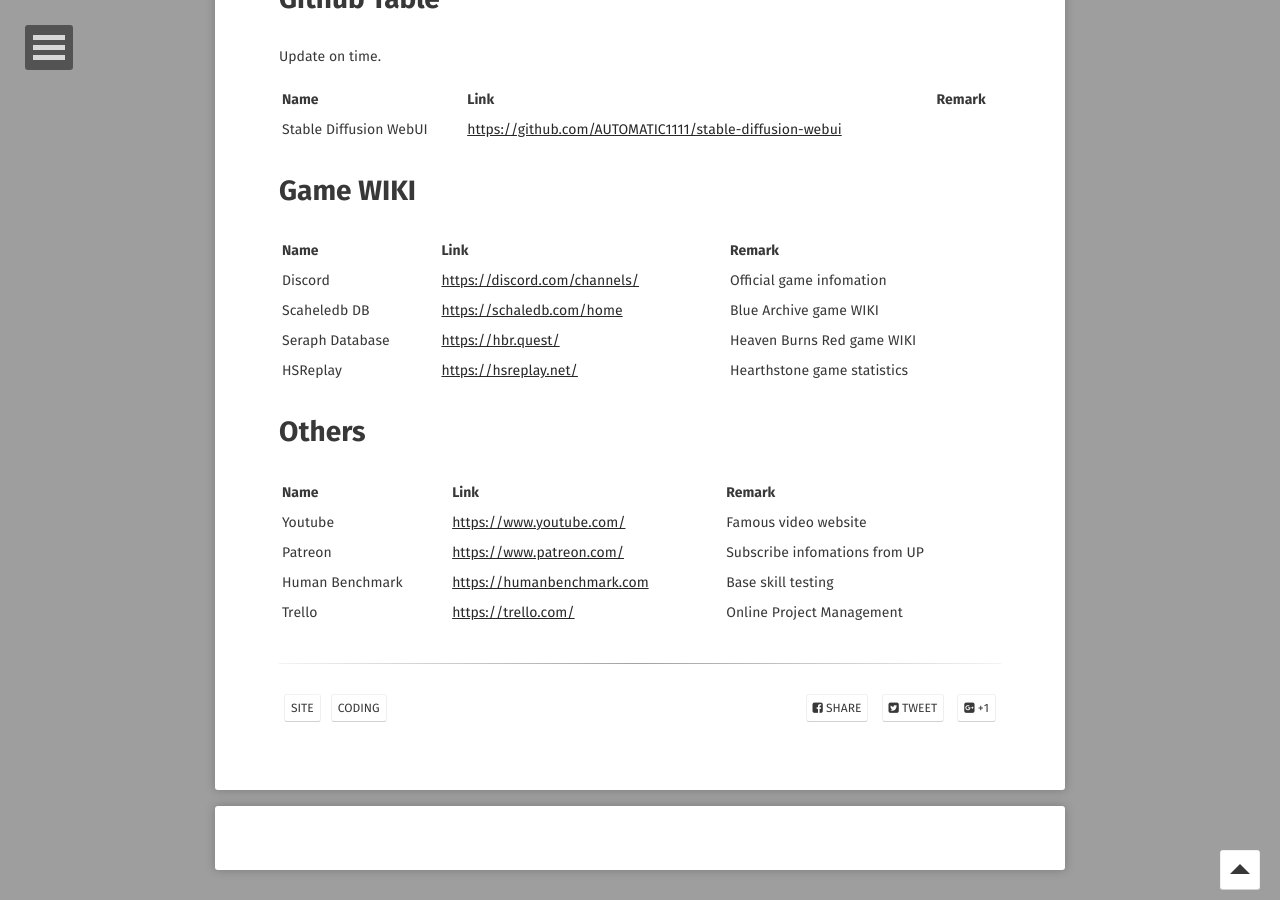
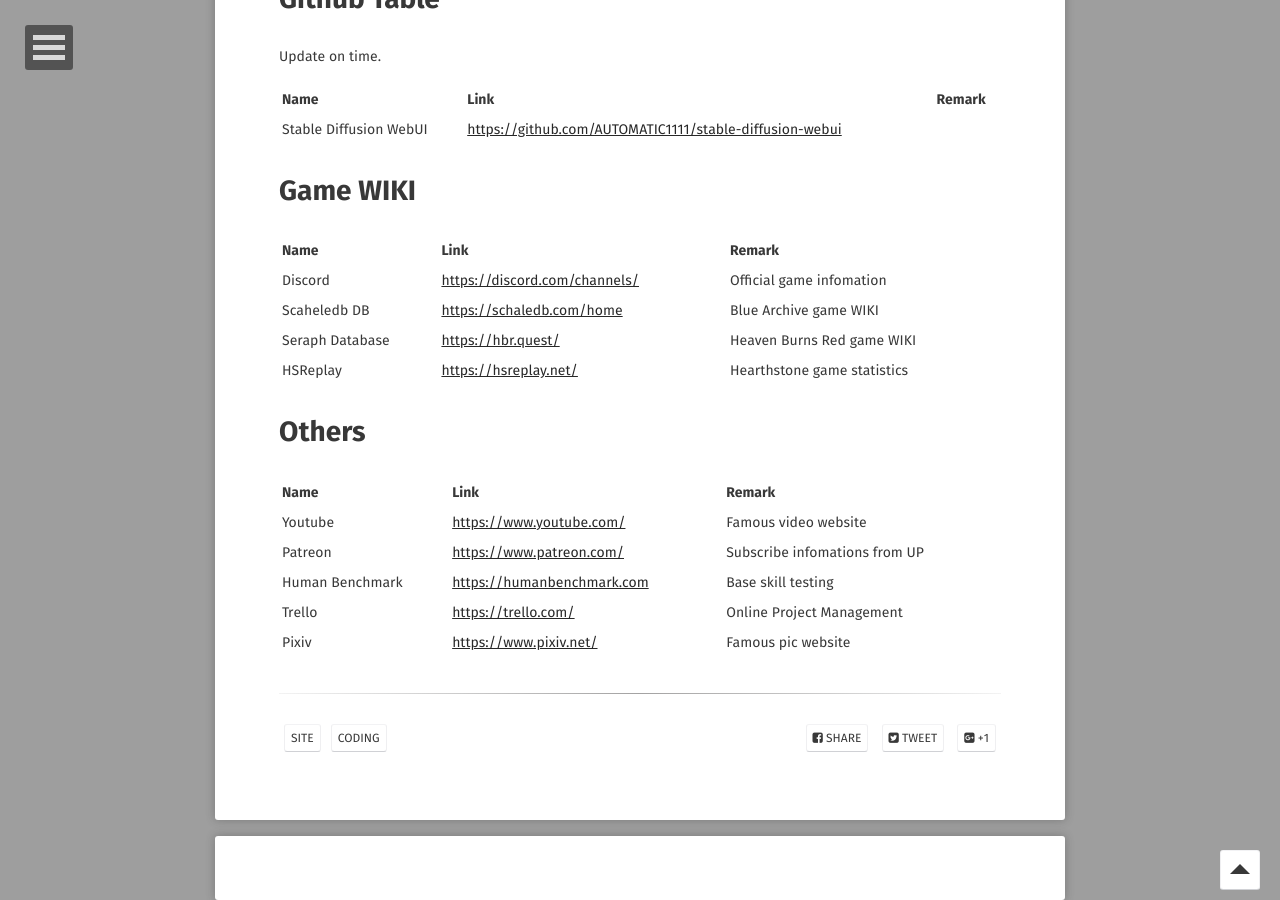
Before and after one commit to o7878x/o7878x.github.io, a Jekyll site: the page built from _posts/2024-07-07-fav-sites.md, in a window 1280 px wide and 900 px high, scrolled down 978 px. Built offline with Jekyll 4.4.1, drawn with Linux system fonts in a browser that asks for light colours; some web fonts are replaced; comment, search, counter and statistics services are not loaded.

Commit message:
feature:add pixiv website

```diff
--- a/_posts/2024-07-07-fav-sites.md
+++ b/_posts/2024-07-07-fav-sites.md
@@ -54,4 +54,5 @@
 | Youtube | <https://www.youtube.com/> | Famous video website |
 | Patreon | <https://www.patreon.com/> | Subscribe infomations from UP |
 | Human Benchmark | <https://humanbenchmark.com> | Base skill testing |
-| Trello | <https://trello.com/>| Online Project Management |
+| Trello | <https://trello.com/> | Online Project Management |
+| Pixiv | <https://www.pixiv.net/> | Famous pic website |
```
